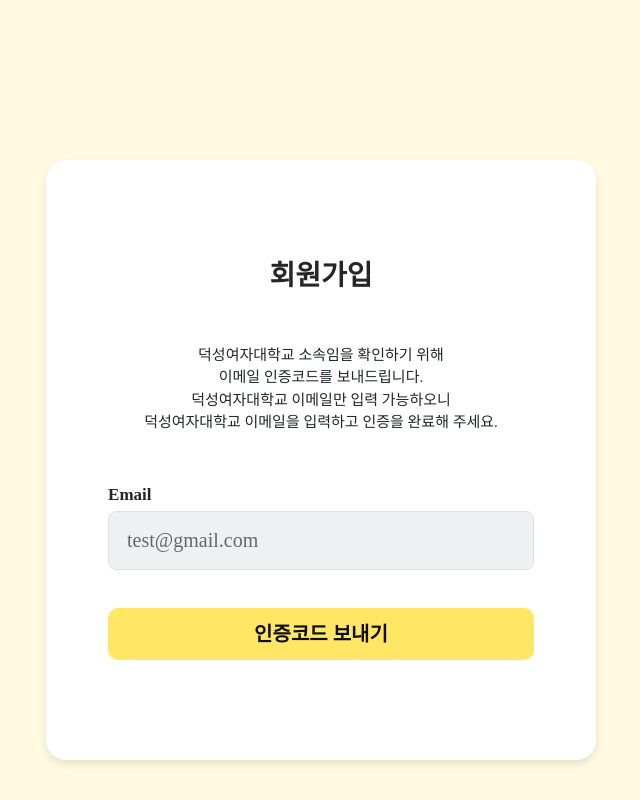
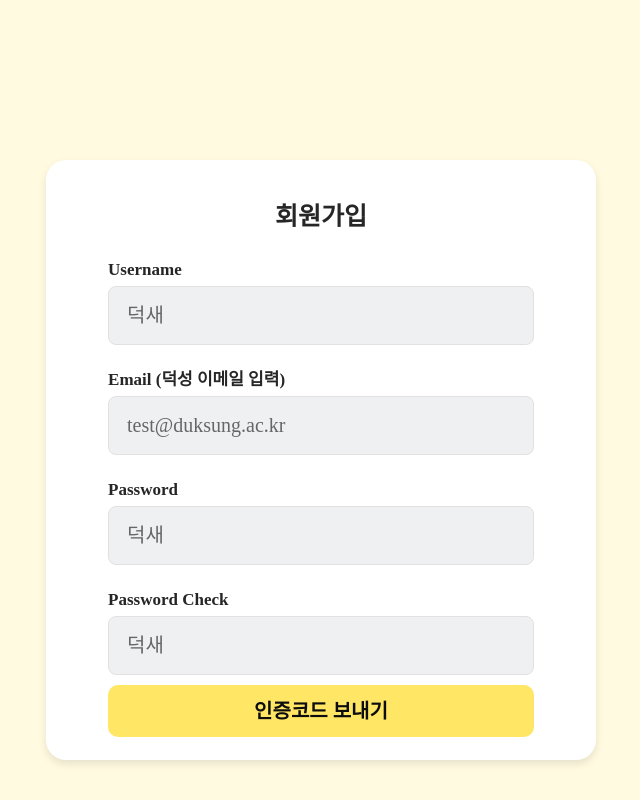
Before and after one commit to Dubabbi/Dukfinder-FE, a React (Vite) app: page /signin in a window 1280 px wide. Shown: the whole page, without its empty margins (319-959 px from the left). Built offline with nearby package versions, Linux system fonts and the light colour scheme; the HTML template or start-up script is replaced by a standard one.

Commit message:
Feat: 인증번호 받기

```diff
--- a/src/components/Signin/Signin.jsx
+++ b/src/components/Signin/Signin.jsx
@@ -11,6 +11,8 @@
 const Signin = () => {
   const [email, setEmail] = useState('');
   const [emailValid, setEmailValid] = useState(false);
+  const [name, setName] = useState('');
+  const [nameValid, setNameValid] = useState(false);
   const [notAllow, setNotAllow] = useState(true);
   const [random, setRandom] = useState("000000");
 
@@ -39,32 +41,92 @@
     }
   };
 
+  const handleName = (n) => {
+    setName(n.target.value);
+    const regex =
+      /^[ㄱ-ㅎ|가-힣|a-z|A-Z|0-9|].{1,8}$/i;
+      if (regex.test(n.target.value)) {
+      setNameValid(true);
+    } else {
+      setNameValid(false);
+    }
+  };
+
   return (
     <L.LoginWrapper>
       <L.Page>
-        <L.TitleWrap>
+        <S.TitleWrap>
           <p>회원가입</p>
-        </L.TitleWrap>
+        </S.TitleWrap>
         {/* 🦆 */}
         <L.ContentWrap>
-          <S.TextWrap>
+          {/* <S.TextWrap>
             덕성여자대학교 소속임을 확인하기 위해<br />
             이메일 인증코드를 보내드립니다.<br />
             덕성여자대학교 이메일만 입력 가능하오니<br />
             덕성여자대학교 이메일을 입력하고 인증을 완료해 주세요.
-          </S.TextWrap>
-          <L.InputTitle>Email</L.InputTitle>
+          </S.TextWrap> */}
+          <L.InputTitle>Username</L.InputTitle>
           <L.InputWrap>
             <L.Input
               type="text"
-              placeholder="test@gmail.com"
+              placeholder="덕새"
+              value={name}
+              onChange={handleName}
+            />
+          </L.InputWrap>
+          <L.ErrorMessageWrap>
+            {!nameValid && name.length > 0 && (
+              <div>2글자 이상 9글자 미만으로 입력해 주세요.</div>
+            )}
+          </L.ErrorMessageWrap>
+          </L.ContentWrap>
+          <L.ContentWrap>
+          <L.InputTitle>Email (덕성 이메일 입력)</L.InputTitle>
+          <L.InputWrap>
+            <L.Input
+              type="text"
+              placeholder="test@duksung.ac.kr"
               value={email}
               onChange={handleEmail}
             />
           </L.InputWrap>
+
           <L.ErrorMessageWrap>
             {!emailValid && email.length > 0 && (
-              <div>올바른 이메일을 입력해주세요.</div>
+              <div>올바른 이메일 형식으로 입력해주세요.</div>
+            )}
+          </L.ErrorMessageWrap>
+          </L.ContentWrap>
+          <L.ContentWrap>
+          <L.InputTitle>Password</L.InputTitle>
+          <L.InputWrap>
+            <L.Input
+              type="text"
+              placeholder="덕새"
+              value={name}
+              onChange={handleName}
+            />
+          </L.InputWrap>
+          <L.ErrorMessageWrap>
+            {!nameValid && name.length > 0 && (
+              <div>2글자 이상 9글자 미만으로 입력해 주세요.</div>
+            )}
+          </L.ErrorMessageWrap>
+        </L.ContentWrap>
+        <L.ContentWrap>
+          <L.InputTitle>Password Check</L.InputTitle>
+          <L.InputWrap>
+            <L.Input
+              type="text"
+              placeholder="덕새"
+              value={name}
+              onChange={handleName}
+            />
+          </L.InputWrap>
+          <L.ErrorMessageWrap>
+            {!nameValid && name.length > 0 && (
+              <div>2글자 이상 9글자 미만으로 입력해 주세요.</div>
             )}
           </L.ErrorMessageWrap>
         </L.ContentWrap>
--- a/src/components/Signin/SigninStyle.jsx
+++ b/src/components/Signin/SigninStyle.jsx
@@ -1,9 +1,22 @@
 // SigninStyle.jsx
 import styled from 'styled-components';
 
+export const TitleWrap = styled.div`
+  margin-top: 8%;
+  font-size: 25px;
+  font-weight: bold;
+  text-align: center;
+  color: #262626;
+  letter-spacing: 0px;
+  line-height: 1.5;
+  p {
+    display: inline;
+  }
+`;
+
+
 export const TextWrap = styled.div`
-  margin-top: 10%;
-  margin-bottom: 11%;
+  margin-bottom: 2%;
   font-size: 15px;
   text-align: center;
   line-height: 1.5;
@@ -11,9 +24,8 @@
 
 export const BottomButton = styled.button`
   margin-left: 5%;
-  margin-top: 8%;
   width: 90%;
-  padding: 16px;
+  margin-top: 2%;
   height: 10%;
   border: none;
   font-weight: bold;
@@ -25,8 +37,8 @@
 
   &:disabled {
     margin-left: 5%;
-    margin-top: 8%;
     width: 90%;
+    margin-top: 2%;
     padding: 16px;
     height: 10%;
     border: none;
```
